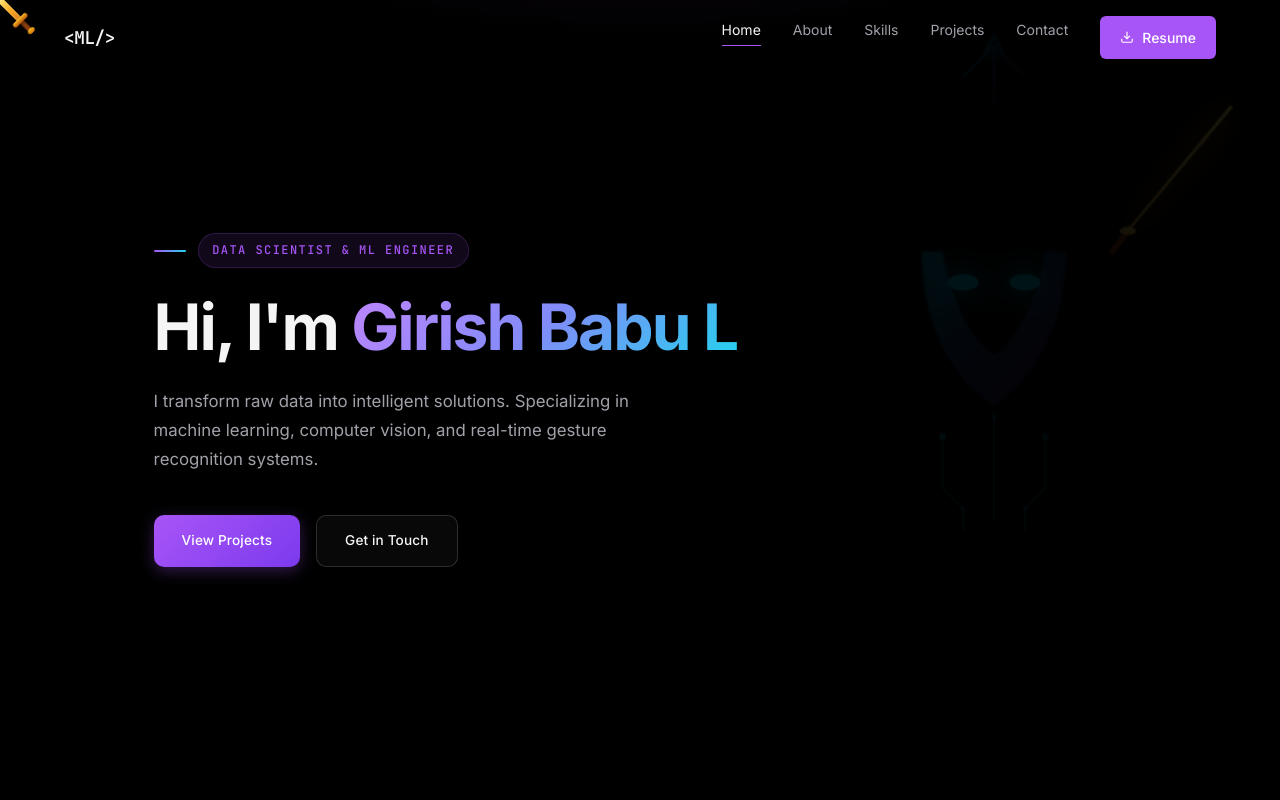
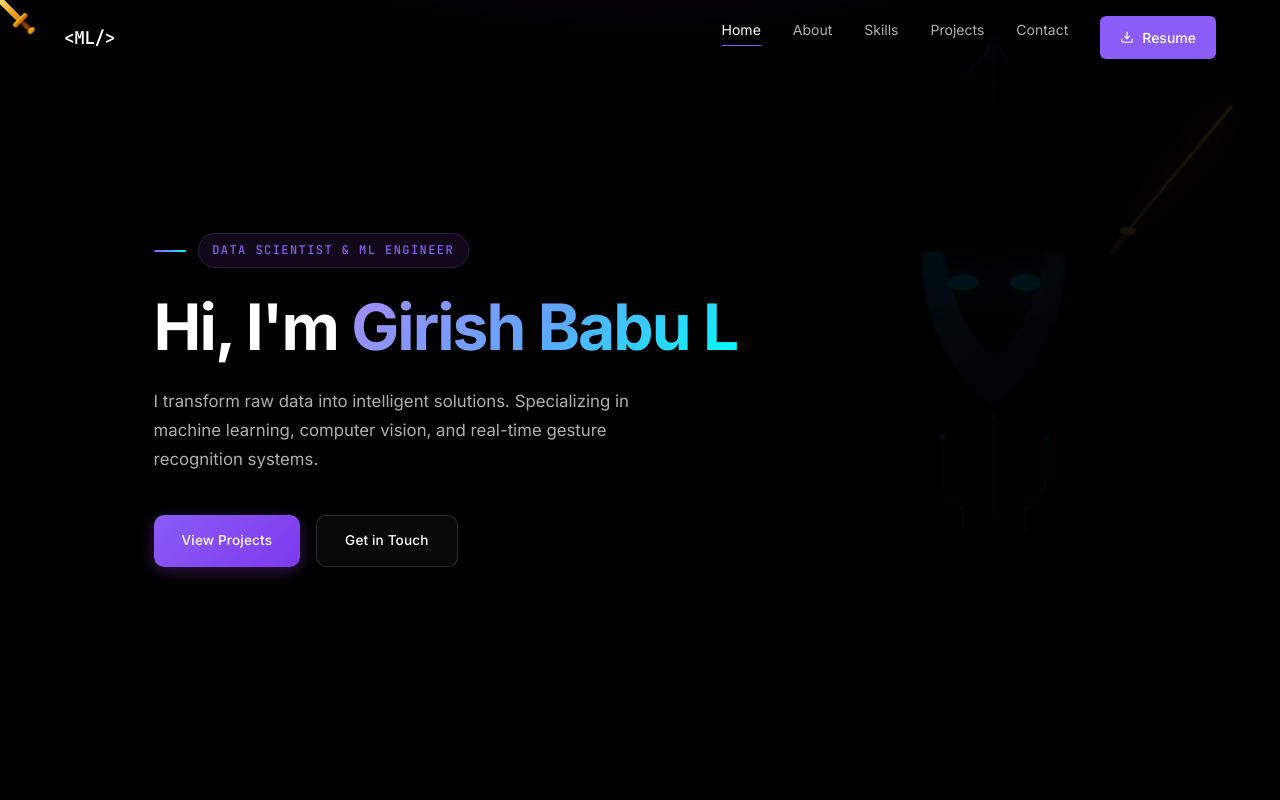
Before and after one commit to Girish-code777/portfolio, a plain HTML site: page index.html in a window 1280 px wide. Shown: the top 800 px of the page. Drawn offline with nearby package versions, Linux system fonts and the light colour scheme; animation ran at ten frames a second.

Commit message:
Dark bold theme

```diff
--- a/styles.css
+++ b/styles.css
@@ -1,30 +1,34 @@
-/* ===== CSS Variables ===== */
+/* ===== CSS Variables - Dark Bold Theme ===== */
 :root {
-    --bg-primary: #030303;
-    --bg-secondary: #0a0a0a;
-    --bg-tertiary: #111111;
-    --bg-card: #0d0d0d;
-    --text-primary: #f5f5f5;
-    --text-secondary: #a1a1aa;
-    --text-muted: #71717a;
-    --accent-primary: #a855f7;
-    --accent-secondary: #c084fc;
-    --accent-cyan: #22d3ee;
-    --accent-purple: #a855f7;
-    --accent-blue: #3b82f6;
-    --accent-pink: #ec4899;
-    --accent-green: #10b981;
-    --gradient-1: linear-gradient(135deg, #a855f7, #6366f1);
-    --gradient-2: linear-gradient(135deg, var(--accent-blue), var(--accent-pink));
-    --gradient-text: linear-gradient(135deg, #c084fc 0%, #818cf8 50%, #22d3ee 100%);
-    --glass-bg: rgba(255, 255, 255, 0.02);
-    --glass-border: rgba(255, 255, 255, 0.06);
-    --border-color: rgba(255, 255, 255, 0.08);
-    --border-hover: rgba(255, 255, 255, 0.15);
-    --glow-primary: 0 0 40px rgba(168, 85, 247, 0.15);
-    --shadow-sm: 0 2px 8px rgba(0, 0, 0, 0.3);
-    --shadow-md: 0 8px 30px rgba(0, 0, 0, 0.4);
-    --shadow-lg: 0 20px 50px rgba(0, 0, 0, 0.5);
+    --bg-primary: #000000;
+    --bg-secondary: #050505;
+    --bg-tertiary: #0a0a0a;
+    --bg-card: #080808;
+    --text-primary: #ffffff;
+    --text-secondary: #b0b0b0;
+    --text-muted: #666666;
+    --accent-primary: #8b5cf6;
+    --accent-secondary: #a78bfa;
+    --accent-cyan: #00ffff;
+    --accent-purple: #9333ea;
+    --accent-blue: #2563eb;
+    --accent-pink: #db2777;
+    --accent-green: #059669;
+    --accent-gold: #f59e0b;
+    --accent-red: #dc2626;
+    --gradient-1: linear-gradient(135deg, #8b5cf6, #3b82f6);
+    --gradient-2: linear-gradient(135deg, #dc2626, #f59e0b);
+    --gradient-text: linear-gradient(135deg, #a78bfa 0%, #60a5fa 50%, #00ffff 100%);
+    --gradient-bold: linear-gradient(135deg, #9333ea, #2563eb, #00ffff);
+    --glass-bg: rgba(255, 255, 255, 0.03);
+    --glass-border: rgba(255, 255, 255, 0.08);
+    --border-color: rgba(255, 255, 255, 0.1);
+    --border-hover: rgba(139, 92, 246, 0.5);
+    --glow-primary: 0 0 50px rgba(139, 92, 246, 0.3);
+    --glow-cyan: 0 0 30px rgba(0, 255, 255, 0.3);
+    --shadow-sm: 0 2px 10px rgba(0, 0, 0, 0.5);
+    --shadow-md: 0 10px 40px rgba(0, 0, 0, 0.6);
+    --shadow-lg: 0 25px 60px rgba(0, 0, 0, 0.7);
     --transition-smooth: cubic-bezier(0.4, 0, 0.2, 1);
     --transition-bounce: cubic-bezier(0.34, 1.56, 0.64, 1);
     --font-display: 'Inter', -apple-system, BlinkMacSystemFont, 'Segoe UI', sans-serif;
```
